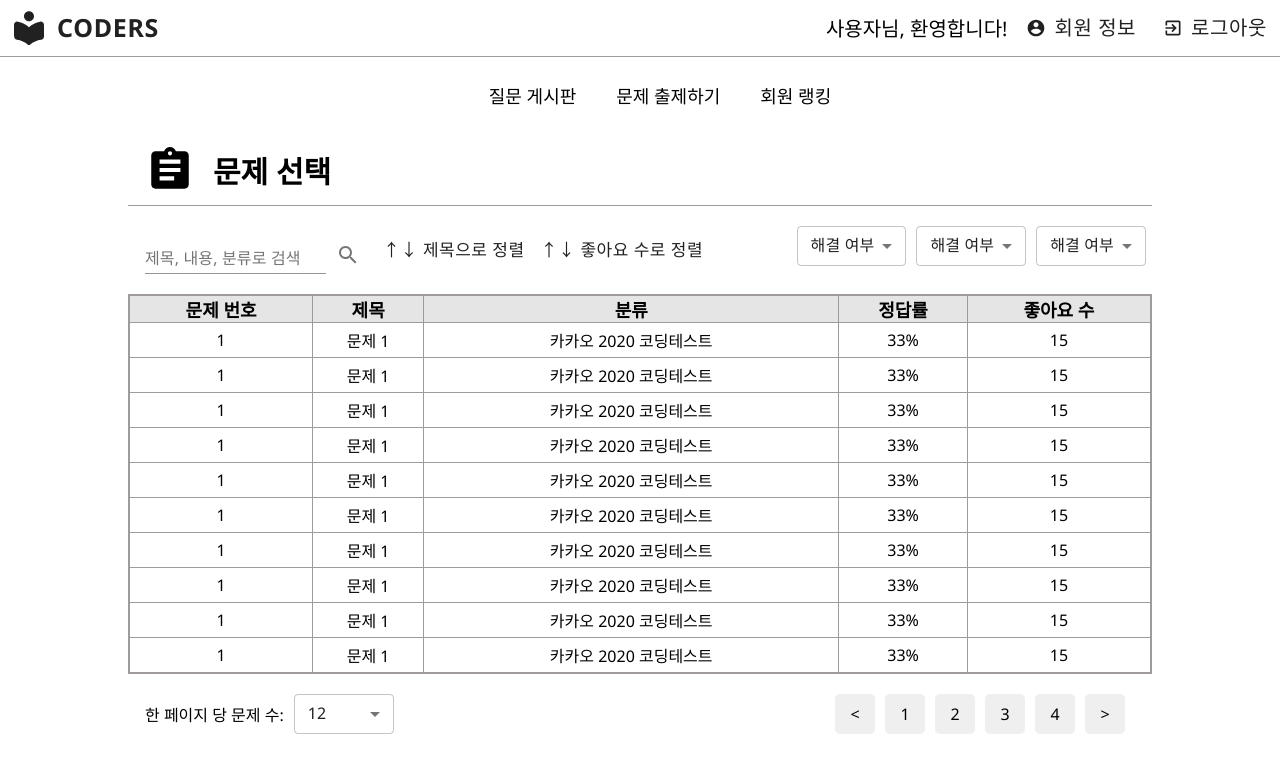
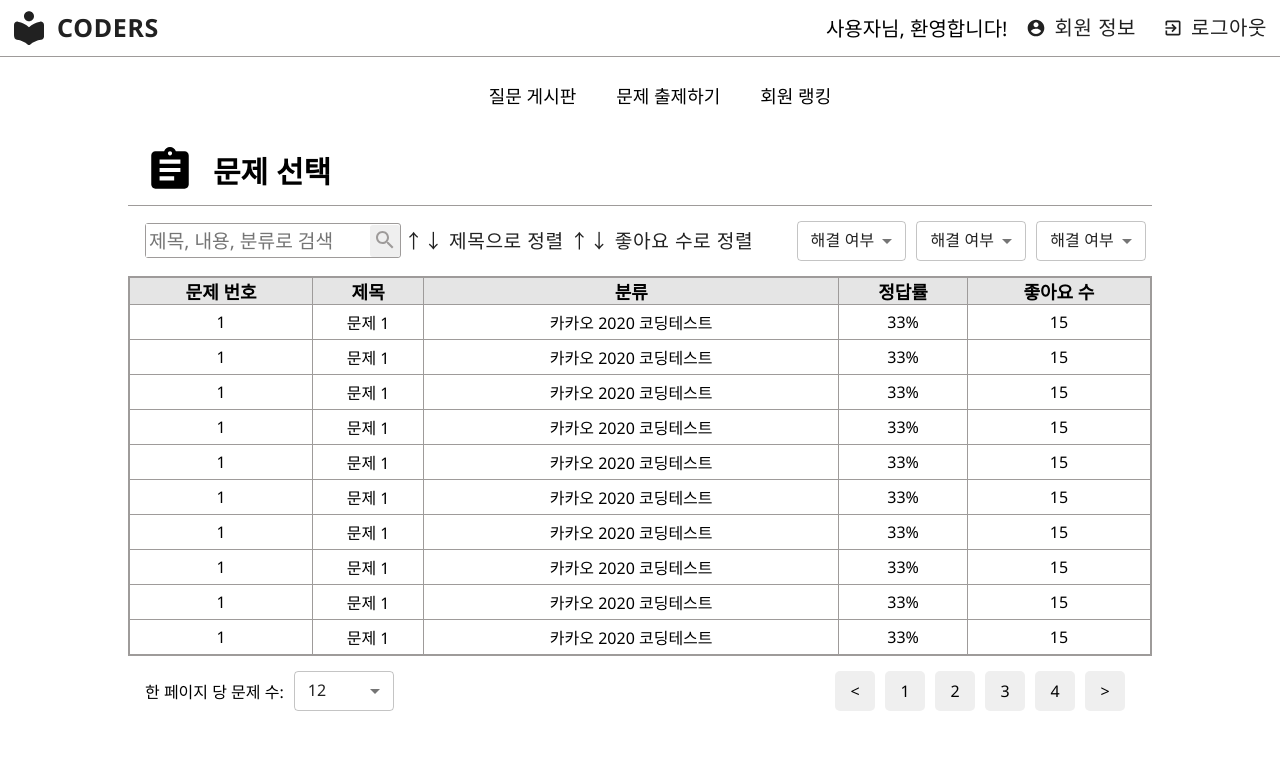
Before and after one commit to CSUOS/coders, a React (Create React App) app in the folder frontend/: page / in a window 1280 px wide. Shown: the top 772 px of the page. Built offline with nearby package versions, Linux system fonts and the light colour scheme.

Commit message:
Update UI

```diff
--- a/frontend/src/components/UI/Problem/ProblemRank.js
+++ b/frontend/src/components/UI/Problem/ProblemRank.js
@@ -1,7 +1,7 @@
 import React from 'react';
 import { Grid, TextField, IconButton, Button } from '@material-ui/core';
 import SearchIcon from '@material-ui/icons/Search';
-import { ProblemSubmitTable, SelectForm } from '..';
+import { ProblemSubmitTable, SelectForm, SearchInput } from '..';
 
 const createData = (
 	number,
@@ -34,7 +34,10 @@ const ProblemRank = () => {
 	return (
 		<Grid className="problemrank-container">
 			<Grid className="problemrank-input" container>
-				<TextField
+				<Grid>
+					<SearchInput label="아이디로 검색" />
+				</Grid>
+				{/* <TextField
 					className="problemrank-textfield"
 					label="아이디로 검색"
 				/>
@@ -44,8 +47,7 @@ const ProblemRank = () => {
 					aria-label="search"
 				>
 					<SearchIcon />
-				</IconButton>
-
+				</IconButton> */}
 				<SelectForm
 					defaultValue="모든 언어"
 					values={['모든 언어', 'C++', 'Java', 'Python']}
--- a/frontend/src/components/UI/SearchInput.js
+++ b/frontend/src/components/UI/SearchInput.js
@@ -6,14 +6,14 @@ const SearchInput = ({ label }) => {
 	return (
 		<Grid className="searchinput">
 			<Grid className="searchinput-container" component="form">
-				<TextField className="searchinput-inputbase" label={label} />
-				<IconButton
-					type="submit"
-					className="searchinput-iconbtn"
-					aria-label="search"
-				>
+				<input
+					type="text"
+					className="searchinput-inputbase"
+					placeholder={label}
+				/>
+				<button type="button" className="searchinput-iconbtn">
 					<SearchIcon />
-				</IconButton>
+				</button>
 			</Grid>
 		</Grid>
 	);
--- a/frontend/src/scss/UI/_searchinput.scss
+++ b/frontend/src/scss/UI/_searchinput.scss
@@ -5,12 +5,35 @@
 		width: 100%;
 		justify-content: flex-start;
 		align-items: center;
+		border-radius: 3px;
+		border: 1.3px solid $grey;
+		&:hover, &:focus, &:active{
+			border-radius: 3px;
+			border: 1.3px solid black;
+		}
 		.searchinput-inputbase{
-			padding: 0;
+			padding: 3px;
+			margin: 0;
+			font-size: 1.2rem;
+			border: 0;
+			&:hover, &:focus{
+				outline: none;
+			}
 		}
 		.searchinput-iconbtn{
-			padding: 5px;
-			margin: 10px 10px 0px 5px;
+			border: 0px;
+			border-radius: 3px;
+			svg{
+				font-size: 1.5rem;
+				color: $grey;
+			}
+			&:hover{
+				background-color: $light-grey;
+			}
+			&:focus{
+				border: none;
+				outline: none;
+			}
 		}
 	}
 }
--- a/frontend/src/scss/view/_home.scss
+++ b/frontend/src/scss/view/_home.scss
@@ -9,13 +9,14 @@
 			.home-tableselector{
 				display: flex;
 				justify-content: space-between;
-				padding: 20px 17px;
+				padding: 15px 17px;
 				.home-tableselector-start{
 					display: inline-flex;
 					align-items: center;
 					Button{
-						font-size: 17px;
+						font-size: 1.2rem;
 						font-weight: 400;
+						padding: 3px;
 					}
 				}
 				.home-dropdowns{
```
